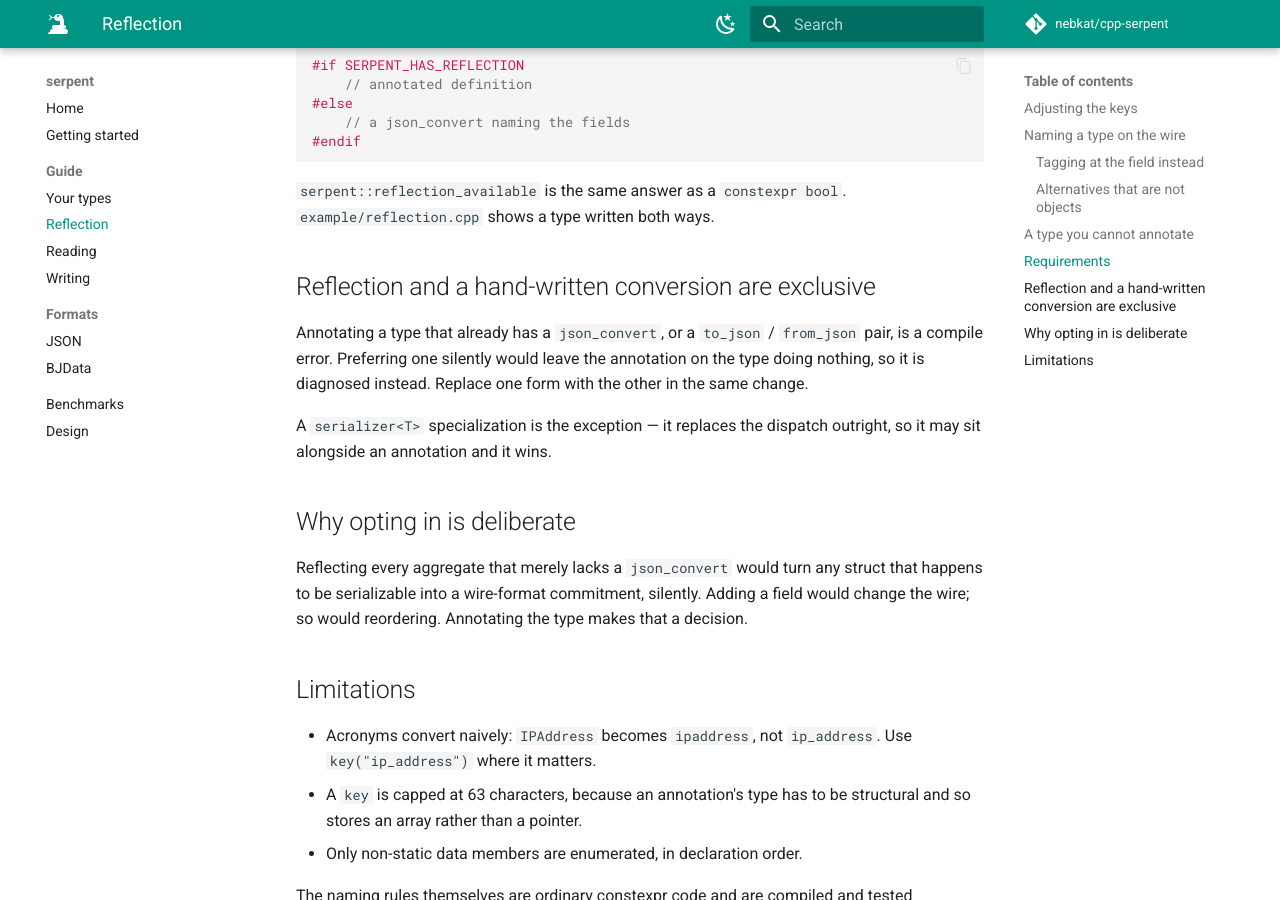
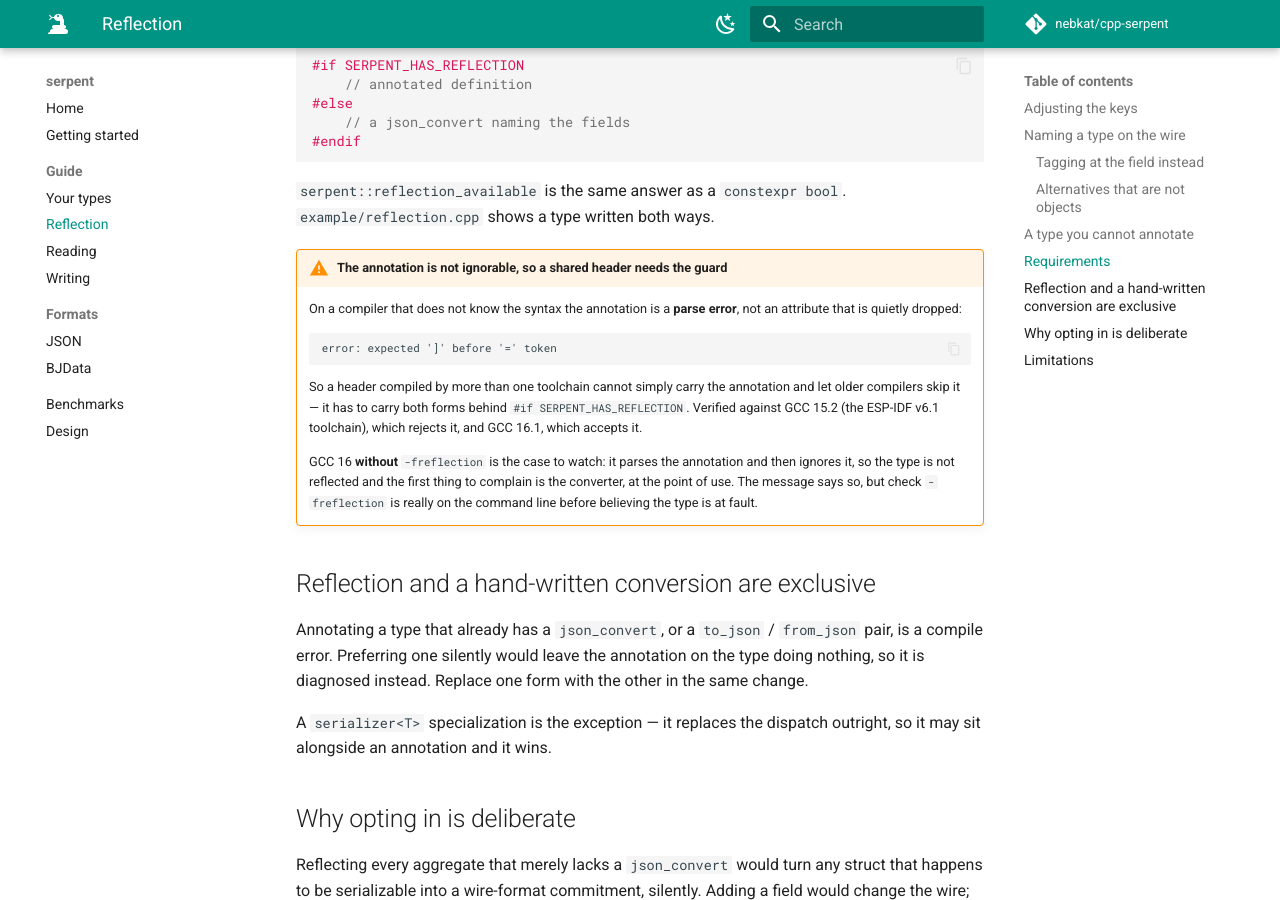
Before and after one commit to nebkat/cpp-serpent, an MkDocs documentation site: the page built from docs/reflection.md, in a window 1280 px wide and 900 px high, scrolled down 3364 px. Built offline with MkDocs 1.6.1 and Material for MkDocs 9.7.7, drawn with Linux system fonts in a browser that asks for light colours; comment, search, counter and statistics services are not loaded.

Commit message:
docs: The annotation is a parse error elsewhere, not an ignored attribute
The docs read as though dropping the annotation were a swap you could make per
toolchain. It is not: on a compiler that does not know the syntax it is
`error: expected ']' before '='`, so a header built by two toolchains has to carry
both forms behind SERPENT_HAS_REFLECTION rather than letting the older one skip
it. Checked against GCC 15.2, the ESP-IDF v6.1 toolchain, and GCC 16.1.

GCC 16 without -freflection is the case worth warning about: it parses the
annotation and ignores it, so the type is simply not reflected and the converter
is what complains, at the point of use. The static_assert now says that a type you
did annotate means reflection is off, rather than blaming the type.

````diff
--- a/docs/reflection.md
+++ b/docs/reflection.md
@@ -164,6 +164,25 @@ compiler it targets has caught up:
 `serpent::reflection_available` is the same answer as a `constexpr bool`. `example/reflection.cpp`
 shows a type written both ways.
 
+!!! warning "The annotation is not ignorable, so a shared header needs the guard"
+
+    On a compiler that does not know the syntax the annotation is a **parse error**, not an
+    attribute that is quietly dropped:
+
+    ```
+    error: expected ']' before '=' token
+    ```
+
+    So a header compiled by more than one toolchain cannot simply carry the annotation and let
+    older compilers skip it — it has to carry both forms behind `#if SERPENT_HAS_REFLECTION`.
+    Verified against GCC 15.2 (the ESP-IDF v6.1 toolchain), which rejects it, and GCC 16.1,
+    which accepts it.
+
+    GCC 16 **without** `-freflection` is the case to watch: it parses the annotation and then
+    ignores it, so the type is not reflected and the first thing to complain is the converter,
+    at the point of use. The message says so, but check `-freflection` is really on the command
+    line before believing the type is at fault.
+
 ## Reflection and a hand-written conversion are exclusive
 
 Annotating a type that already has a `json_convert`, or a `to_json` / `from_json` pair, is a
````
Also changed, not shown: docs/getting-started.md (+4 -1 lines), docs/types.md (+4 -0 lines), 1 other file.
